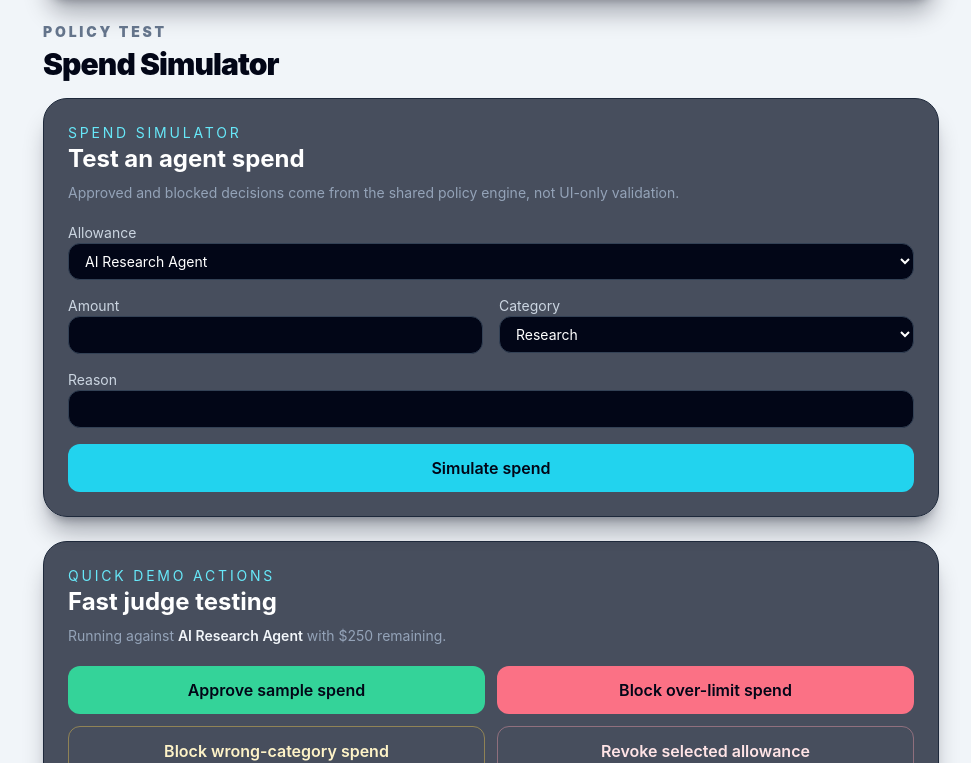
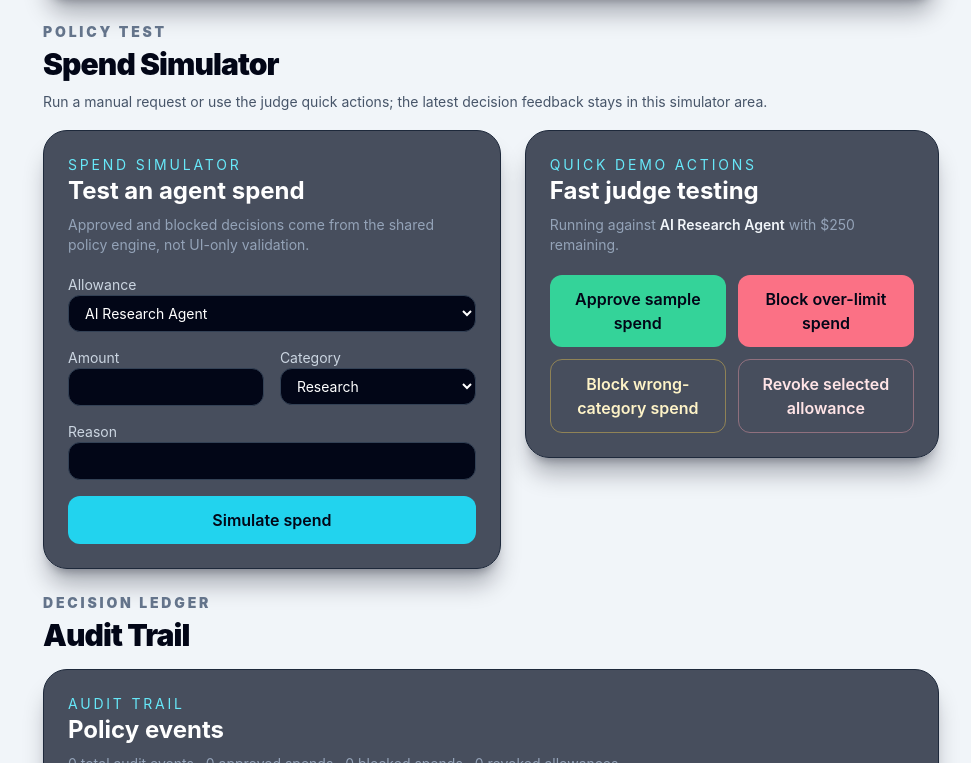
Before and after one commit to labden1980/northstar-agent-allowance-governor, a React (Vite) app: page / in a window 1280 px wide. Shown: the part 3377-4140 px from the top of the page, without its empty margins (309-1280 px from the left). Built offline with nearby package versions, Linux system fonts and the light colour scheme.

Commit message:
Group simulator actions with feedback

```diff
--- a/src/App.tsx
+++ b/src/App.tsx
@@ -84,11 +84,15 @@ export default function App() {
           <div>
             <p className="text-sm font-black uppercase tracking-[0.2em] text-slate-500">Policy test</p>
             <h2 className="mt-1 text-3xl font-black tracking-[-0.03em] text-slate-950">Spend Simulator</h2>
+            <p className="mt-2 max-w-3xl text-sm leading-6 text-slate-600">
+              Run a manual request or use the judge quick actions; the latest decision feedback stays in this simulator area.
+            </p>
           </div>
-          <SpendSimulator allowances={allowances} latestSpendResult={latestSpendResult} onSimulate={handleSpendSimulation} />
+          <div className="grid gap-6 xl:grid-cols-[minmax(0,1.05fr)_minmax(22rem,0.95fr)] xl:items-start">
+            <SpendSimulator allowances={allowances} latestSpendResult={latestSpendResult} onSimulate={handleSpendSimulation} />
+            <QuickDemoActions allowances={allowances} onSimulate={handleSpendSimulation} onRevoke={handleRevokeAllowance} />
+          </div>
         </section>
-
-        <QuickDemoActions allowances={allowances} onSimulate={handleSpendSimulation} onRevoke={handleRevokeAllowance} />
 
         <section id="audit-trail" className="scroll-mt-24 space-y-4">
           <div>
--- a/src/components/SpendSimulator.tsx
+++ b/src/components/SpendSimulator.tsx
@@ -57,6 +57,7 @@ export function SpendSimulator({ allowances, latestSpendResult, onSimulate }: Sp
       </form>
       {latestSpendResult && (
         <div className={`mt-5 rounded-2xl border p-4 ${latestSpendResult.decision === "approved" ? "border-emerald-400/30 bg-emerald-400/10" : "border-rose-400/30 bg-rose-400/10"}`}>
+          <p className="mb-2 text-xs font-semibold uppercase tracking-[0.18em] text-slate-300">Latest Decision</p>
           <div className="flex flex-wrap items-center gap-3"><strong className="text-xl capitalize text-white">{latestSpendResult.decision}</strong><span className={`rounded-full border px-3 py-1 text-xs font-semibold uppercase ${riskStyles[latestSpendResult.risk]}`}>{latestSpendResult.risk} risk</span></div>
           <p className="mt-2 text-sm text-slate-200">{latestSpendResult.reason}</p>
           <dl className="mt-3 grid gap-2 text-sm text-slate-200 sm:grid-cols-2">
```
